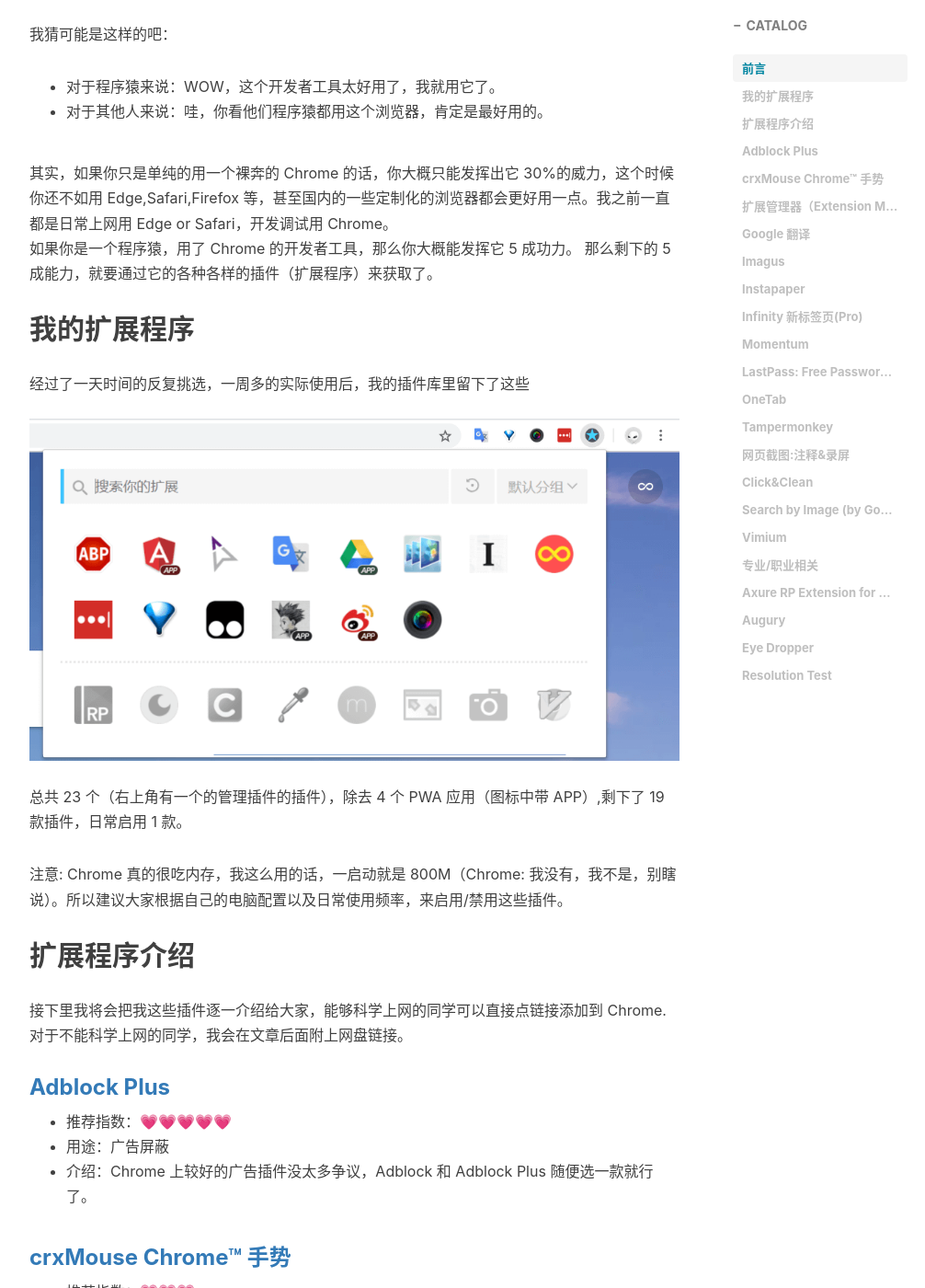
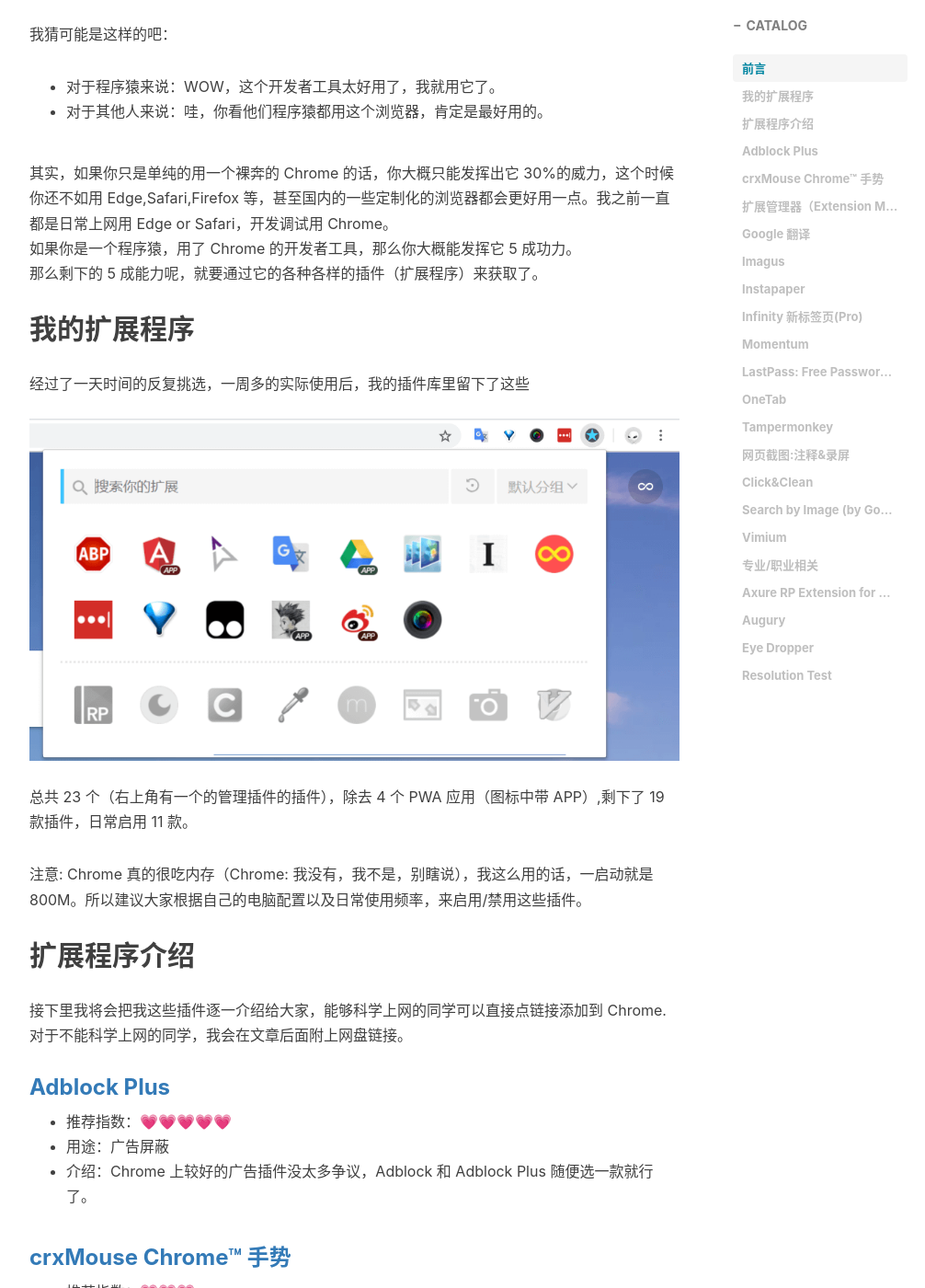
Before and after one commit to xht19980305/xht19980305.github.io, a Jekyll site: the page built from _posts/2018-09-23-Chrome扩展程序分享和推荐.md, in a window 1280 px wide and 1400 px high, scrolled down 772 px. Shown: the whole window at 92% size, without its empty margins (233-1239 px from the left). Built offline with Jekyll 4.4.1, drawn with Linux system fonts in a browser that asks for light colours; nearby versions of some CDN libraries; comment, search, counter and statistics services are not loaded.

Commit message:
save code

```diff
--- a/_posts/2018-09-23-Chrome扩展程序分享和推荐.md
+++ b/_posts/2018-09-23-Chrome扩展程序分享和推荐.md
@@ -26,15 +26,15 @@ tags:
 
 其实，如果你只是单纯的用一个裸奔的 Chrome 的话，你大概只能发挥出它 30%的威力，这个时候你还不如用 Edge,Safari,Firefox 等，甚至国内的一些定制化的浏览器都会更好用一点。我之前一直都是日常上网用 Edge or Safari，开发调试用 Chrome。
 如果你是一个程序猿，用了 Chrome 的开发者工具，那么你大概能发挥它 5 成功力。
-那么剩下的 5 成能力，就要通过它的各种各样的插件（扩展程序）来获取了。
+那么剩下的 5 成能力呢，就要通过它的各种各样的插件（扩展程序）来获取了。
 
 ## 我的扩展程序
 
 经过了一天时间的反复挑选，一周多的实际使用后，我的插件库里留下了这些
 ![All Extensions](/img/chrome-extensions/extensions.png)
-总共 23 个（右上角有一个的管理插件的插件），除去 4 个 PWA 应用（图标中带 APP）,剩下了 19 款插件，日常启用 1 款。
+总共 23 个（右上角有一个的管理插件的插件），除去 4 个 PWA 应用（图标中带 APP）,剩下了 19 款插件，日常启用 11 款。
 
-注意: Chrome 真的很吃内存，我这么用的话，一启动就是 800M（Chrome: 我没有，我不是，别瞎说）。所以建议大家根据自己的电脑配置以及日常使用频率，来启用/禁用这些插件。
+注意: Chrome 真的很吃内存（Chrome: 我没有，我不是，别瞎说），我这么用的话，一启动就是 800M。所以建议大家根据自己的电脑配置以及日常使用频率，来启用/禁用这些插件。
 
 ## 扩展程序介绍
 
```
Also changed, not shown: other parts of _posts/2018-09-23-Chrome扩展程序分享和推荐.md (+3 -1 lines).
